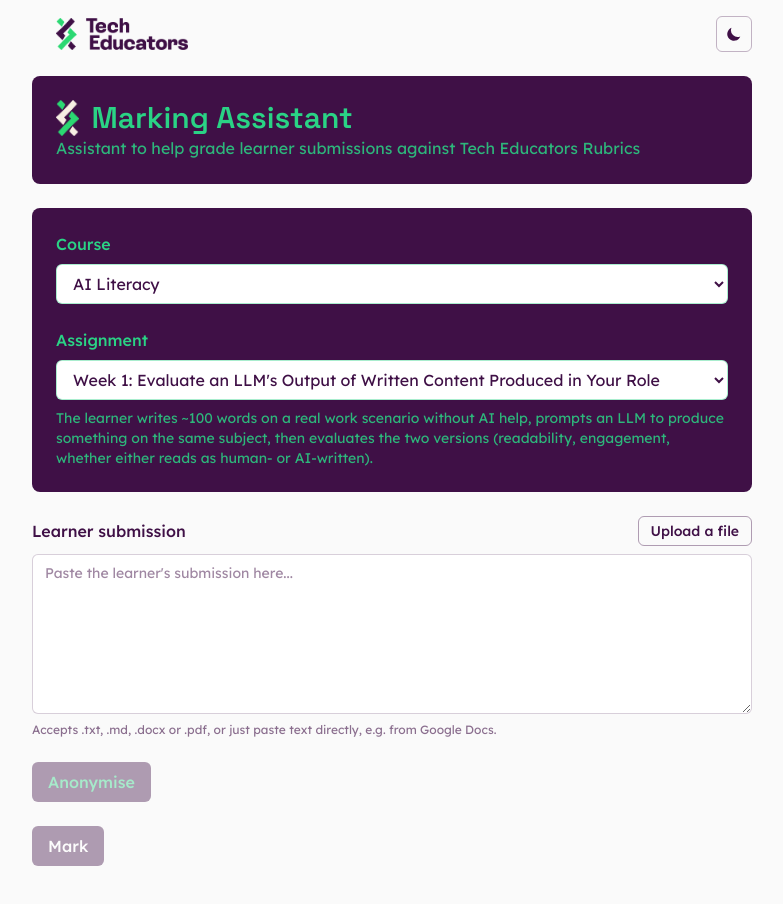
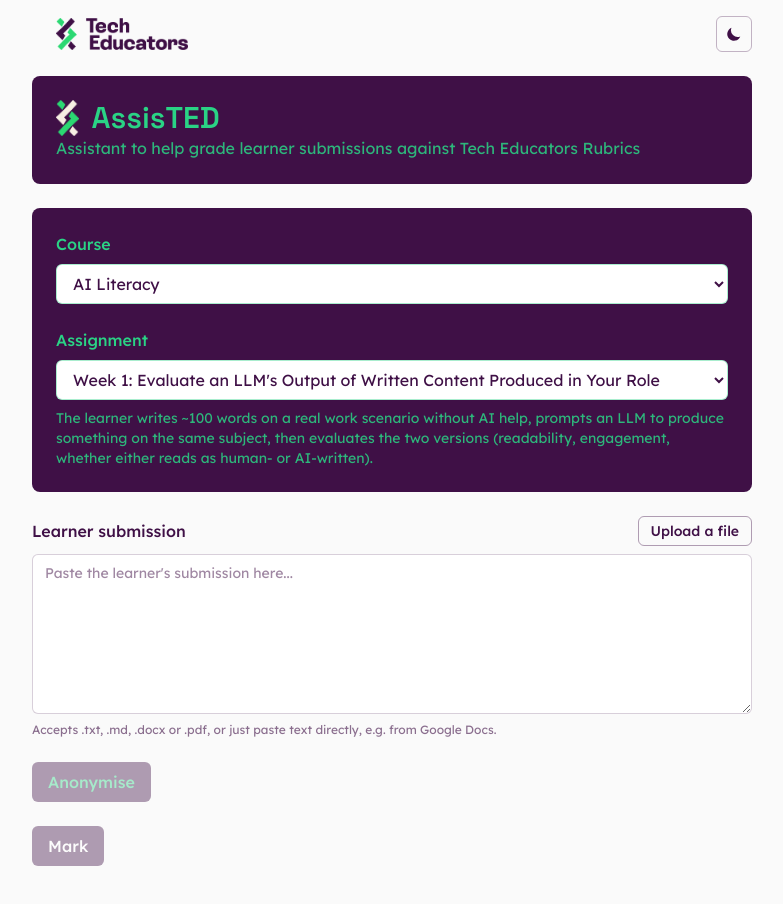
Before and after one commit to nicky-mc/assignment-marker, a Next.js app: page / in a window 1280 px wide. Shown: the top 904 px of the page, without its empty margins (248-1031 px from the left). Built offline with nearby package versions, Linux system fonts and the light colour scheme.

Commit message:
Rename header to AssisTED
Updated the header heading and browser tab title from "Marking
Assistant" to "AssisTED". Subtitle left unchanged.

```diff
--- a/app/layout.tsx
+++ b/app/layout.tsx
@@ -28,7 +28,7 @@
 });
 
 export const metadata: Metadata = {
-  title: "Marking Assistant",
+  title: "AssisTED",
   description: "Assistant to help grade learner submissions against Tech Educators Rubrics",
 };
 
--- a/app/page.tsx
+++ b/app/page.tsx
@@ -8,7 +8,7 @@
         <div className="rounded-lg p-6 bg-brand-primary text-brand-secondary">
           <div className="flex items-center gap-3">
             <Image src="/te-monogram.png" alt="" width={30} height={46} className="h-9 w-auto" />
-            <h1 className="text-3xl font-semibold">Marking Assistant</h1>
+            <h1 className="text-3xl font-semibold">AssisTED</h1>
           </div>
           <p className="text-brand-secondary/85">
             Assistant to help grade learner submissions against Tech Educators Rubrics
```
Also changed, not shown: 1 other file (tests, documents, lock files or other folders).
